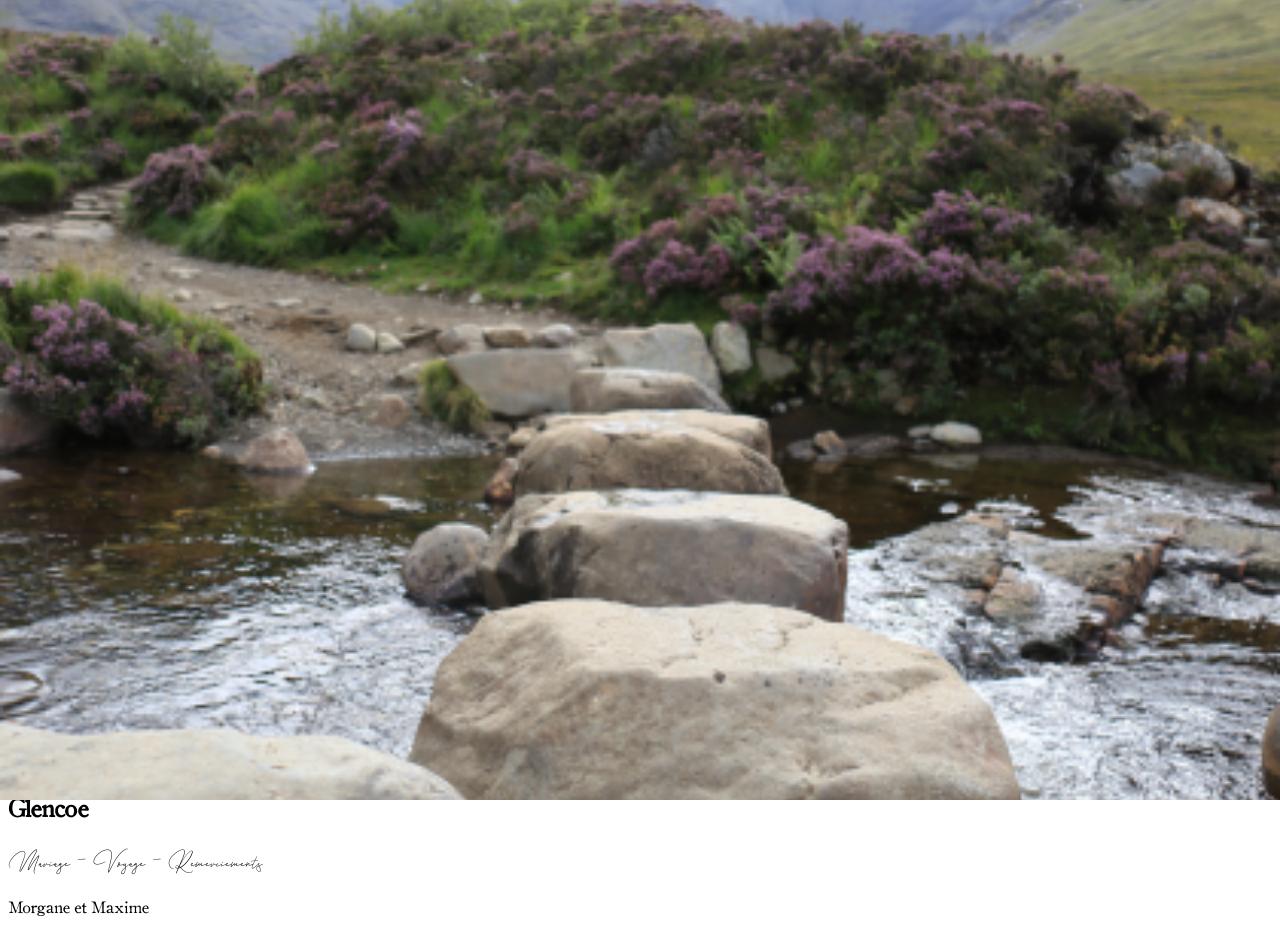
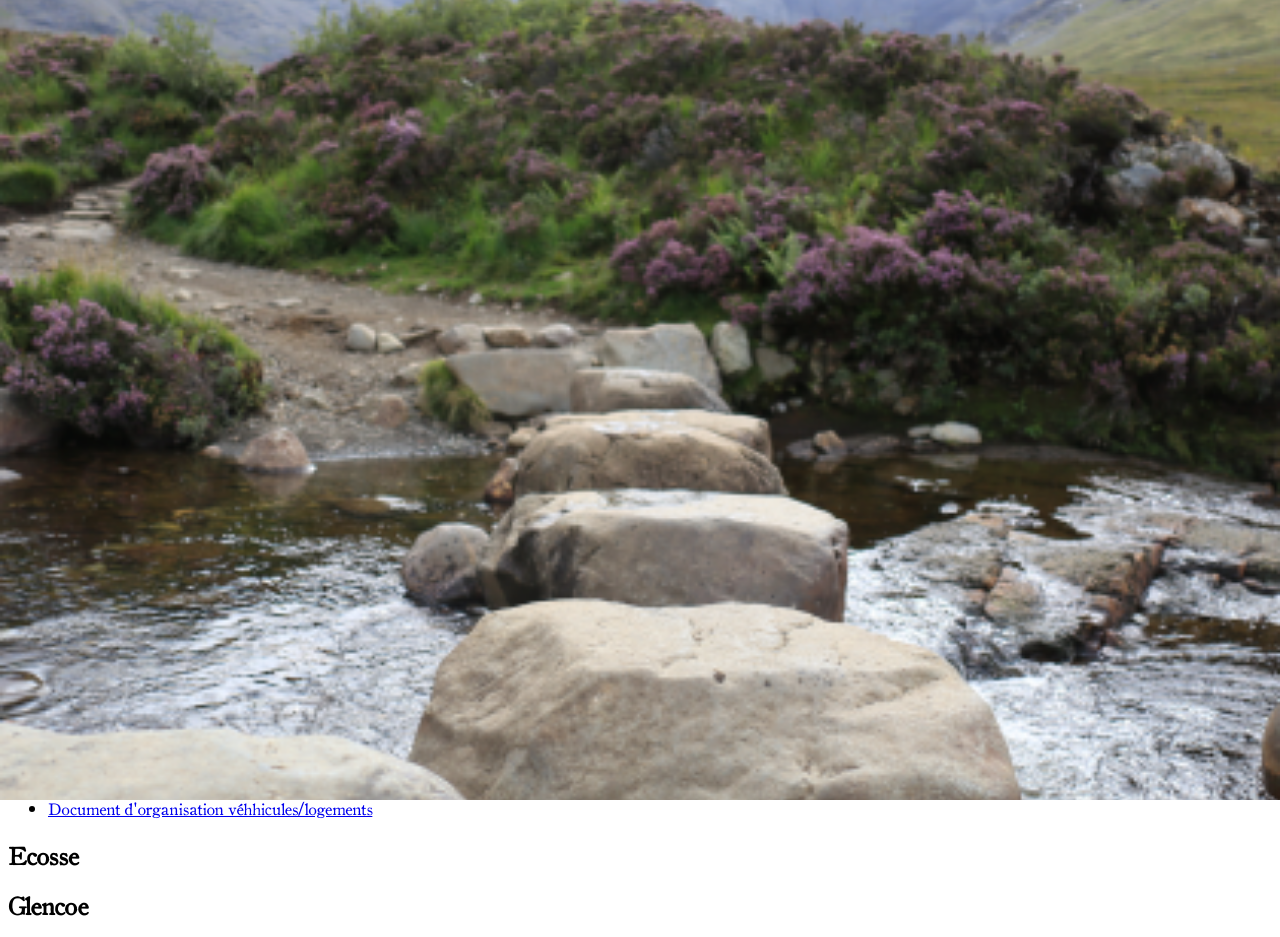
Before and after one commit to remi-lebigre/momax, a Next.js app: page / in a window 1280 px wide. Shown: the top 937 px of the page. Built offline with nearby package versions, Linux system fonts and the light colour scheme.

Commit message:
refactor: integrate previous pages

```diff
--- a/components/Footer.tsx
+++ b/components/Footer.tsx
@@ -1,4 +1,6 @@
-const Footer = () => (
+import { FC } from "react"
+
+const Footer: FC = () => (
   <footer className='flex justify-between border-solid border-t-gray-400 border-t-2 pt-8 text-lightblack'>
     <p className='px-4 text-lightblack'>Morgane et Maxime</p>
     <p className='px-4 text-lightblack'>Mardi 16 Août 2022</p>
--- a/components/Header.tsx
+++ b/components/Header.tsx
@@ -1,12 +1,19 @@
 import Link from 'next/link'
+import { FC } from 'react'
 
-const Header = () => (
+
+const Header: FC = () => (
   <header className={'h-20 flex justify-between'}>
     <nav>
       <ul className='flex gap-8'>
         <li>
           <Link href='/'>
             <a>Mariage</a>
+          </Link>
+        </li>
+        <li>
+          <Link href='/ceremonie'>
+            <a>La cérémonie</a>
           </Link>
         </li>
         <li>
--- a/pages/index.tsx
+++ b/pages/index.tsx
@@ -1,6 +1,7 @@
 import type { NextPage } from 'next'
 import Layout from '../components/Layout'
 import Image from 'next/image'
+import Link from 'next/link'
 
 const Home: NextPage = () => {
   return (
@@ -18,11 +19,16 @@ const Home: NextPage = () => {
       </div>
       <div className='flex justify-center pt-12'>
         <figure className='w-3/4'>
-          <figcaption>MDN editors</figcaption>
+          <figcaption>Mo</figcaption>
           <blockquote className='text-4xl text-oldstylecaps'>
-          &quot;Make up to me is a form of expression that enhances who I already am. Wearing La Bouche
-            Rouge gives me more confidence and helps me embrace my boldness within. Whether It&apos;s
-            what I choose to wear or how I live my life&quot;
+            Love you to the moon and back
+          </blockquote>
+        </figure>
+      </div><div className='flex justify-center pt-12'>
+        <figure className='w-3/4'>
+          <figcaption>Max</figcaption>
+          <blockquote className='text-4xl text-oldstylecaps'>
+            SHE SAID YES
           </blockquote>
         </figure>
       </div>
@@ -42,21 +48,19 @@ const Home: NextPage = () => {
           </div>
           <div className='w-full'>
             <div className='max-w-[400px] pt-12'>
-              <h3 className='text-xl text-lightblack mb-4 mt-24'>Lieux</h3>
-              <p className='text-lightblack text-2xl'>
-                Lorem Ipsum is simply dummy text of the printing and typesetting industry. Lorem
-                Ipsum has been the industry&apos;s standard dummy text ever since the 1500s,.
-              </p>
-              <h3 className='text-xl text-lightblack mb-4 mt-24'>Lodge</h3>
-              <p className='text-lightblack text-2xl'>
-                Lorem Ipsum is simply dummy text of the printing and typesetting industry. Lorem
-                Ipsum has been the industry&apos;s standard dummy text ever since the 1500s,.
-              </p>
-              <h3 className='text-xl text-lightblack mb-4 mt-24'>Contact</h3>
-              <p className='text-lightblack text-2xl'>
-                Lorem Ipsum is simply dummy text of the printing and typesetting industry. Lorem
-                Ipsum has been the industry&apos;s standard dummy text ever since the 1500s,.
-              </p>
+              <h3 className='text-xl text-lightblack mb-4 mt-24'>Le lieu</h3>
+              <a className='text-lightblack text-2xl' href="https://g.page/stmarysspace?share" target="_blank" rel="noopener noreferrer">St. Mary&apos;s, Fasnacloich, Appin PA38 48J, Royaume-Uni</a>
+              <h3 className='text-xl text-lightblack mb-4 mt-24'>Le lodge</h3>
+              <a className='text-lightblack text-2xl' href="https://goo.gl/maps/6wYJodqVukoyQ4dr7" target="_blank" rel="noopener noreferrer">Appin Holiday Homes, Appin, Argyll, PA38 4BQ</a>
+              <h3 className='text-xl text-lightblack mb-4 mt-24'>Pratique</h3>
+              <ul>
+                <li>
+                  <a className='text-lightblack text-2xl' href="/docs/mariage_ecosse_infos_pratiques.pdf" target="_blank" rel="noopener noreferrer">Infos pratiques</a>
+                </li>
+                <li>
+                  <a className='text-lightblack text-2xl' href="https://docs.google.com/spreadsheets/d/1DXYP2do3QjjiHRlNDyd14_9ZLu4DatDt-_9a_C230pU/edit#gid=1579618427" target="_blank" rel="noopener noreferrer">Document d&apos;organisation véhhicules/logements</a>
+                </li>
+              </ul>
             </div>
           </div>
         </div>
@@ -121,7 +125,7 @@ const Home: NextPage = () => {
         </div>
         <h2 className='text-[150px] uppercase text-center relative z-10 -mt-20'>Glencoe</h2>
       </div>
-      <div className='flex justify-center py-36 overflow-hidden'>
+      <div className='flex justify-center py-36 overflow-hidden -ml-12 -mr-12'>
         <p className='text-[150px] text-andrea whitespace-nowrap'>
           Mariage - Voyage - Remerciements
         </p>
--- a/pages/remerciements.tsx
+++ b/pages/remerciements.tsx
@@ -1,11 +1,13 @@
 import type { NextPage } from 'next'
 import Layout from '../components/Layout'
+import Title from '../components/Title'
 
 const RemerciementsPage: NextPage = () => {
   return (
     <Layout title={'Remerciements Morgane & Maxime | Remerciements'}>
       <div className='w-full h-full'>
-        <h1 className='text-center text-4xl'>Remerciements</h1>
+        <Title>Remerciements</Title>
+        <p>Merci à laulau la plus belle et Rémi le plus beau</p>
       </div>
     </Layout>
   )
```
Also changed, not shown: components/Layout.tsx (+5 -4 lines), pages/voyage.tsx (+15 -1 lines), 1 other file (tests, documents, lock files or other folders).
